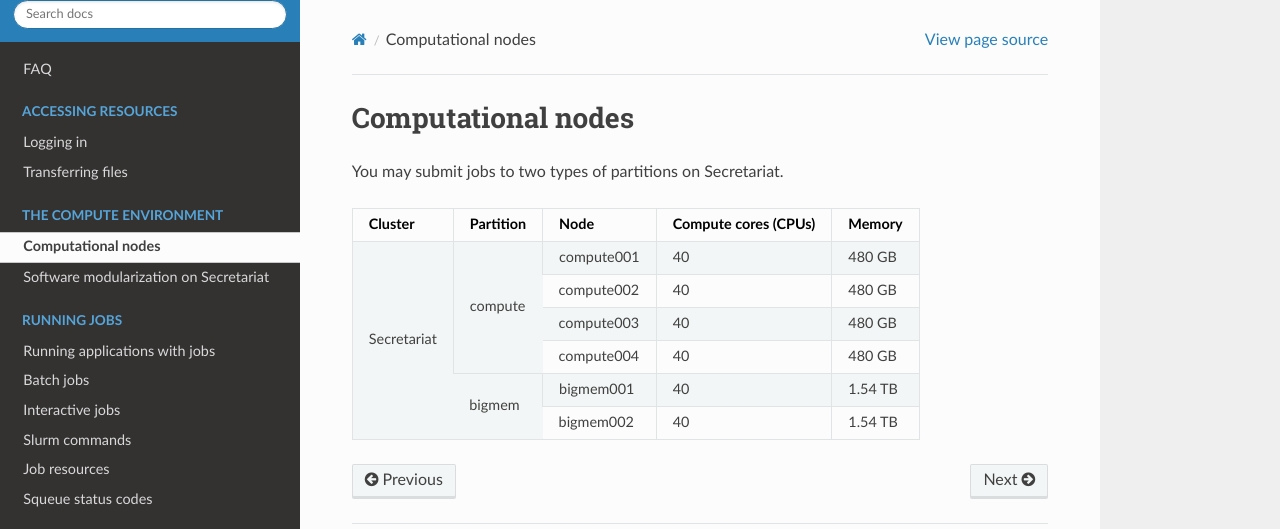
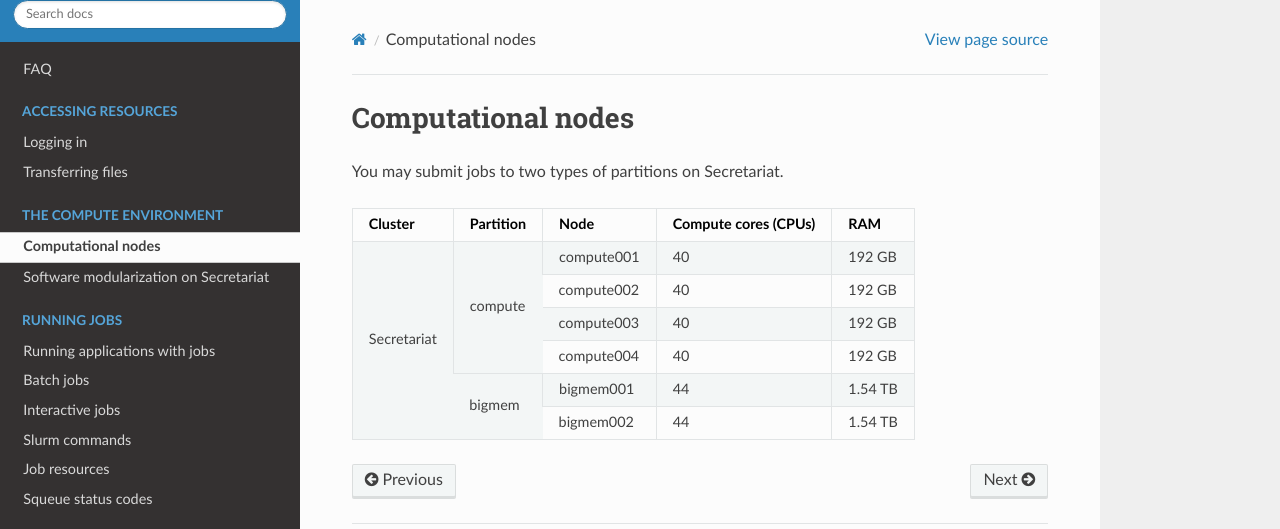
Before and after one commit to amalgamaria/secretariat, a Sphinx documentation site: the page built from docs/compute/node-types.rst, in a window 1280 px wide. Shown: the top 529 px of the page. Built offline with Sphinx 7.4.7 and the Read the Docs theme 2.0.0, drawn with Linux system fonts in a browser that asks for light colours.

Commit message:
Update content

```diff
--- a/docs/compute/node-types.rst
+++ b/docs/compute/node-types.rst
@@ -3,18 +3,18 @@ Computational nodes
 
 You may submit jobs to two types of partitions on Secretariat.
 
-+-----------------------+-----------------------+-----------------------+-----------------------+-----------------------+
-| Cluster		| Partition		| Node			| Compute cores (CPUs)	| Memory		|
-+=======================+=======================+=======================+=======================+=======================+
-| Secretariat		| compute		| compute001		| 40			| 480 GB		|
-+			+			+-----------------------+-----------------------+-----------------------+
-|			|			| compute002		| 40			| 480 GB		|
-+			+			+-----------------------+-----------------------+-----------------------+
-|			|			| compute003		| 40			| 480 GB		|
-+			+			+-----------------------+-----------------------+-----------------------+
-|			|			| compute004		| 40			| 480 GB		|
-+                       +-----------------------+-----------------------+-----------------------+-----------------------+
-|                       | bigmem		| bigmem001		| 40			| 1.54 TB		|
-+                       +			+-----------------------+-----------------------+-----------------------+
-|                       |			| bigmem002		| 40			| 1.54 TB		|
-+-----------------------+-----------------------+-----------------------+-----------------------+-----------------------+
++-----------------------+-----------------------+-----------------------+-----------------------+---------------+
+| Cluster		| Partition		| Node			| Compute cores (CPUs)	| RAM		|
++=======================+=======================+=======================+=======================+===============+
+| Secretariat		| compute		| compute001		| 40			| 192 GB	|
++			+			+-----------------------+-----------------------+---------------+
+|			|			| compute002		| 40			| 192 GB	|
++			+			+-----------------------+-----------------------+---------------+
+|			|			| compute003		| 40			| 192 GB	|
++			+			+-----------------------+-----------------------+---------------+
+|			|			| compute004		| 40			| 192 GB	|
++                       +-----------------------+-----------------------+-----------------------+---------------+
+|                       | bigmem		| bigmem001		| 44			| 1.54 TB	|
++                       +			+-----------------------+-----------------------+---------------+
+|                       |			| bigmem002		| 44			| 1.54 TB	|
++-----------------------+-----------------------+-----------------------+-----------------------+---------------+
```
